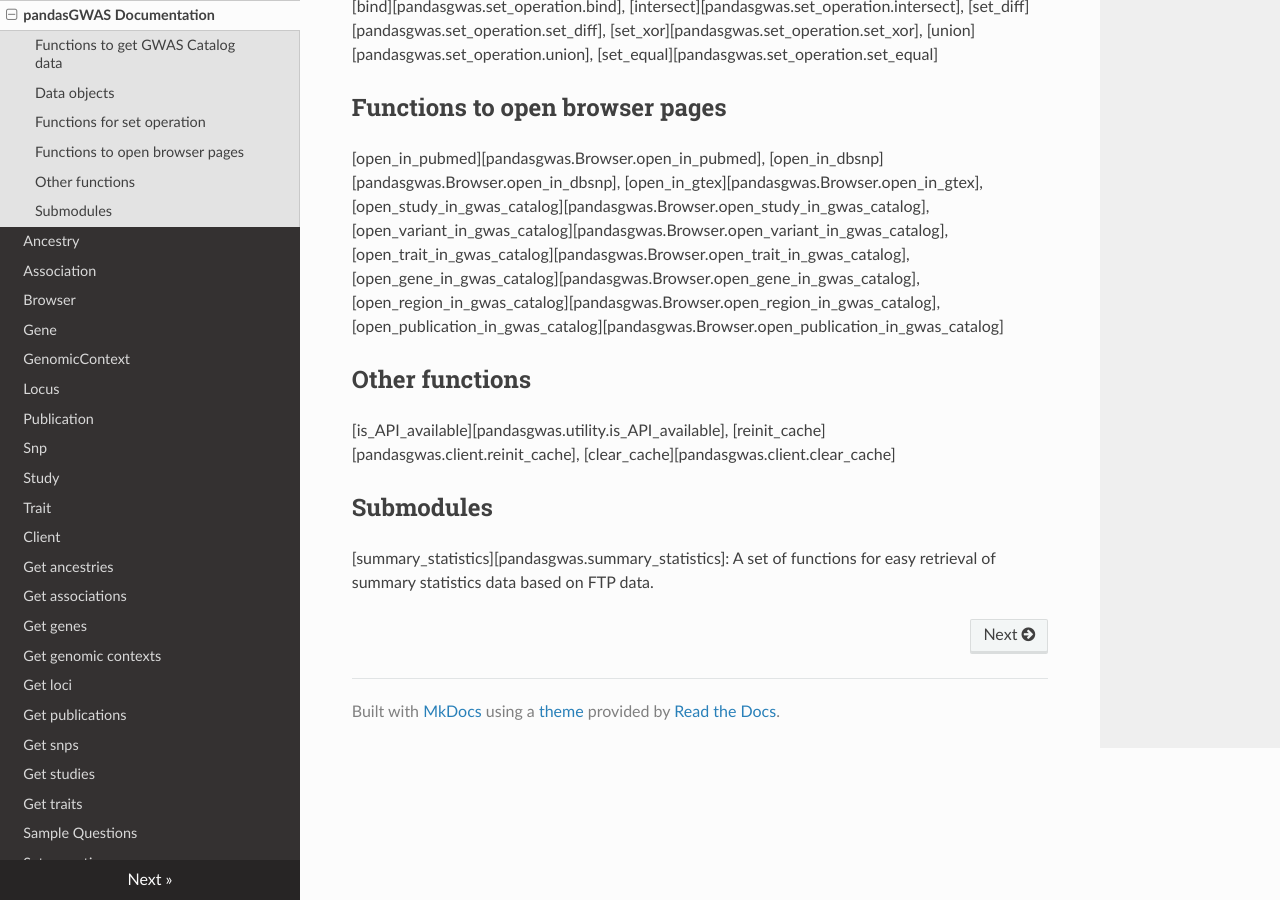
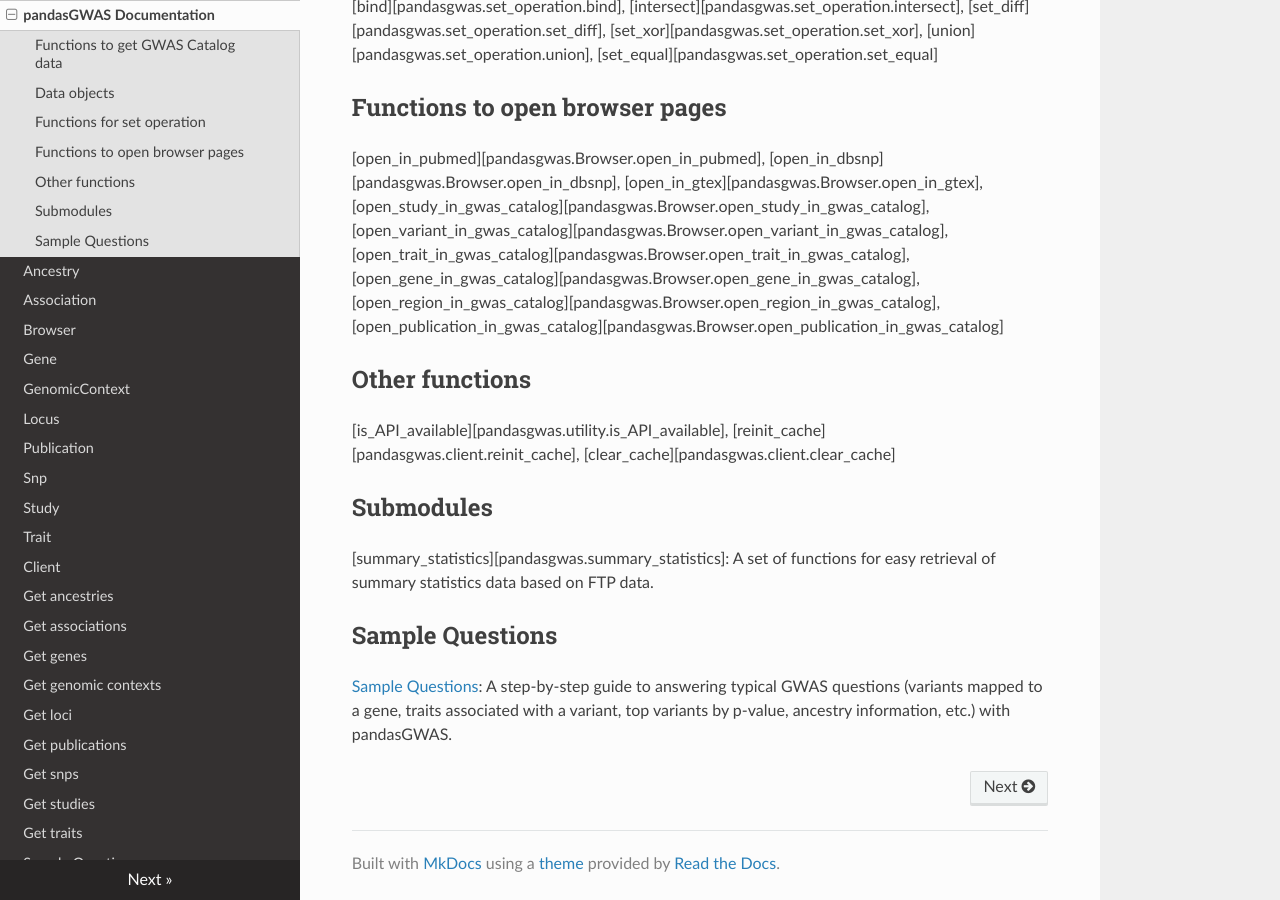
Before and after one commit to TianzeLab/pandasGWAS2, an MkDocs documentation site: the page built from docs/index.md, in a window 1280 px wide and 900 px high, scrolled down 669 px. Built offline with MkDocs 1.6.1, drawn with Linux system fonts in a browser that asks for light colours; nearby versions of some CDN libraries.

Commit message:
Update index.md

```diff
--- a/docs/index.md
+++ b/docs/index.md
@@ -14,3 +14,5 @@ pandasGWAS: a Python package for easy retrieval of GWAS Catalog data
 [is_API_available][pandasgwas.utility.is_API_available], [reinit_cache][pandasgwas.client.reinit_cache], [clear_cache][pandasgwas.client.clear_cache]
 ## Submodules
 [summary_statistics][pandasgwas.summary_statistics]: A set of functions for easy retrieval of summary statistics data based on FTP data.
+## Sample Questions
+[Sample Questions](sample.md): A step-by-step guide to answering typical GWAS questions (variants mapped to a gene, traits associated with a variant, top variants by p-value, ancestry information, etc.) with pandasGWAS.
```
